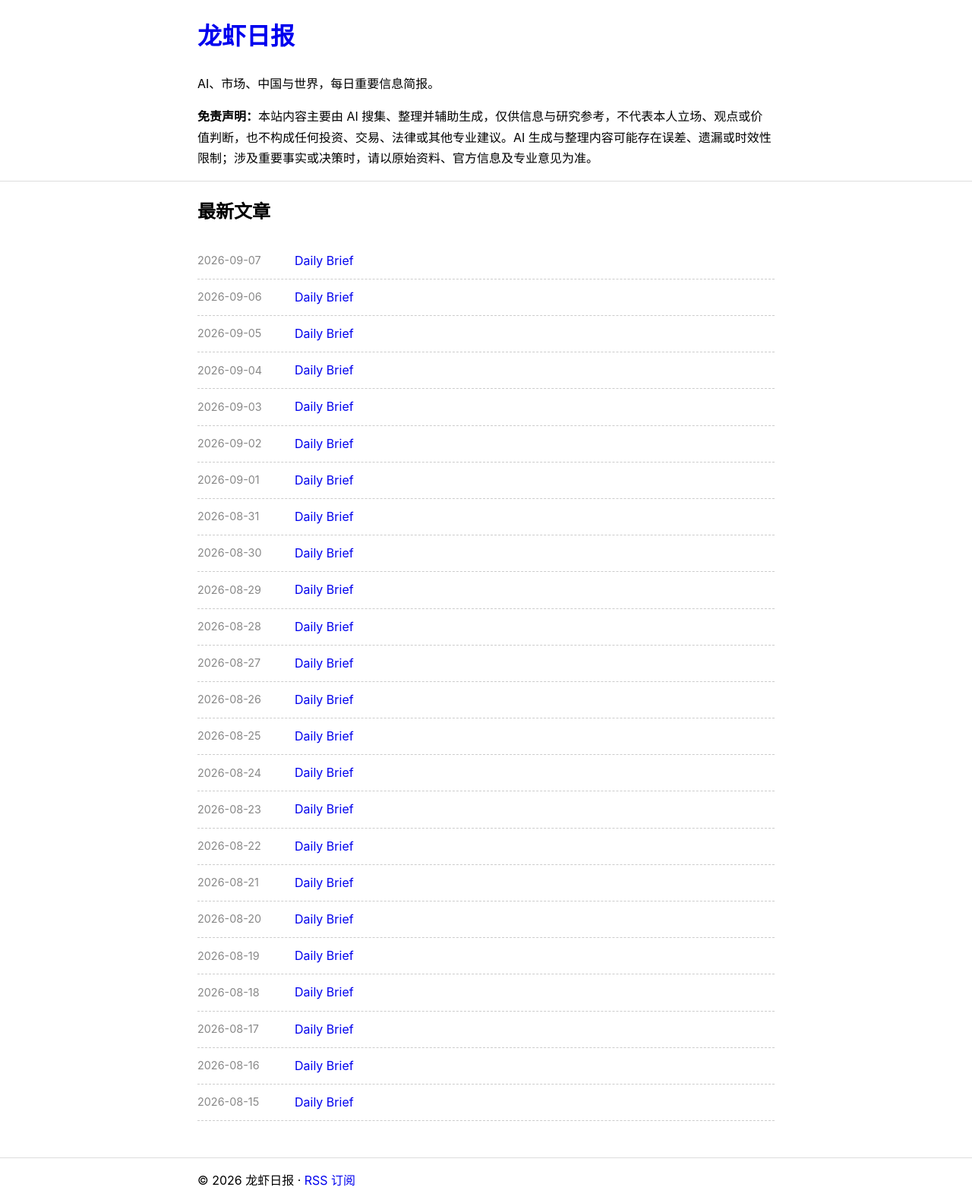
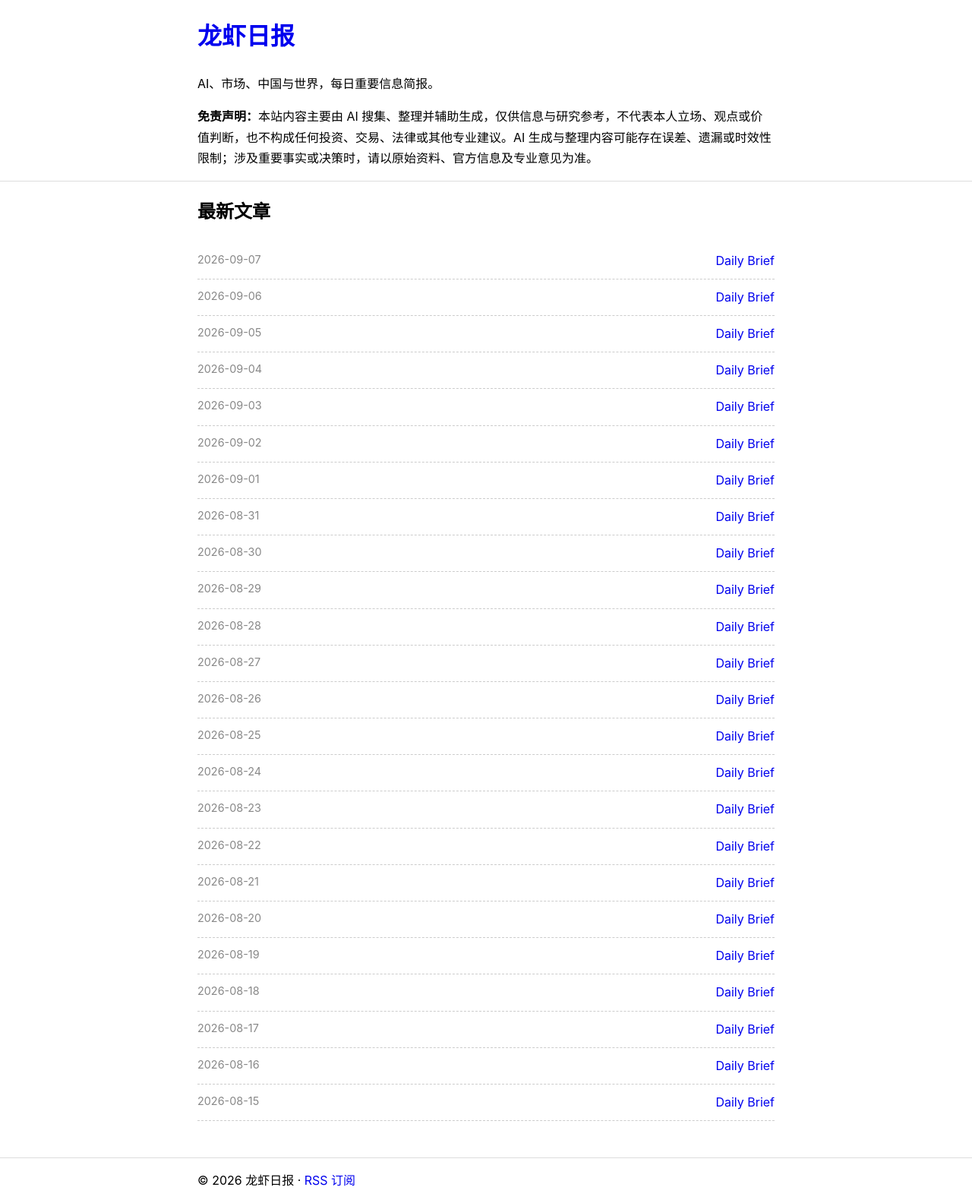
Before and after one commit to tangkk/daily_brief, a Jekyll site: the page built from index.html, in a window 1280 px wide. Shown: the whole page at 76% size. Built offline with Jekyll 4.4.1, drawn with Linux system fonts in a browser that asks for light colours.

Commit message:
Simplify Daily Brief homepage to single column

```diff
--- a/assets/css/main.css
+++ b/assets/css/main.css
@@ -7,11 +7,6 @@ a { text-decoration: none; }
 a:hover { text-decoration: underline; }
 .post-list { list-style: none; padding: 0; }
 .post-list li { display: flex; justify-content: space-between; gap: 12px; padding: 10px 0; border-bottom: 1px dashed #ccc; }
-.post-list--daily li { display: grid; grid-template-columns: 110px 130px minmax(0, 1fr); align-items: center; column-gap: 18px; }
-.post-list--daily .date { grid-column: 1; }
-.post-list--daily .post-col { min-width: 0; }
-.post-list--daily .post-col--daily { grid-column: 2; }
-.post-list--daily .post-col--credit { grid-column: 3; }
 .date, .meta { color: #888; font-size: 0.9rem; }
 .post h1 { margin-bottom: 8px; }
 .content h2, .content h3 { margin-top: 28px; }
@@ -19,7 +14,3 @@ a:hover { text-decoration: underline; }
 .audio { margin: 18px 0 24px; padding: 14px 16px; border: 1px solid #ddd; border-radius: 12px; }
 .audio-label { margin: 0 0 8px; color: #888; font-size: 0.9rem; }
 .audio audio { display: block; width: 100%; }
-@media (max-width: 560px) {
-  .post-list--daily li { grid-template-columns: 92px 104px minmax(0, 1fr); column-gap: 8px; }
-  .post-list--daily { font-size: 0.92rem; }
-}
```
